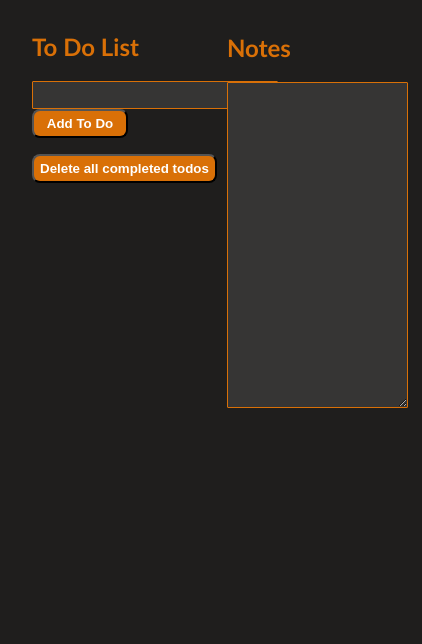
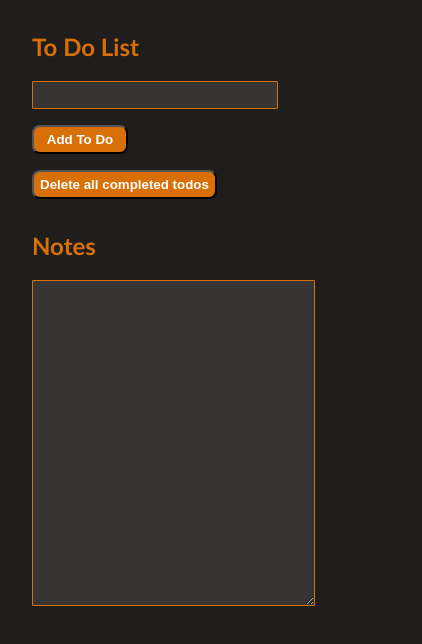
Before and after one commit to Soph32/Organiser-App, a React (Create React App) app: page / in a window 390 px wide. Shown: the top 644 px of the page, 422 px wide, since content can reach past the window. Built offline with nearby package versions, Linux system fonts and the light colour scheme.

Commit message:
added responsiveness to screen size

```diff
--- a/src/App.css
+++ b/src/App.css
@@ -93,3 +93,21 @@ textarea {
   min-width: 85%;
   min-height: 20rem;
 }
+
+@media only screen and (max-width: 770px) {
+  .notes {
+    float: left;
+    position: relative;
+    min-width: 25rem;
+  }
+}
+
+@media only screen and (max-width: 450px) {
+  .submit-btn {
+    margin-top: 1rem;
+  }
+
+  .notes {
+    min-width: 100%;
+  }
+}
```
